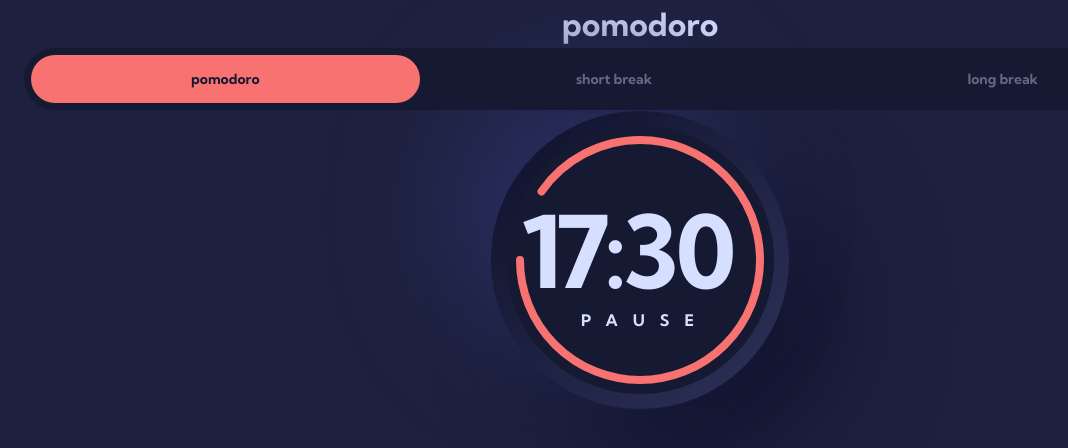
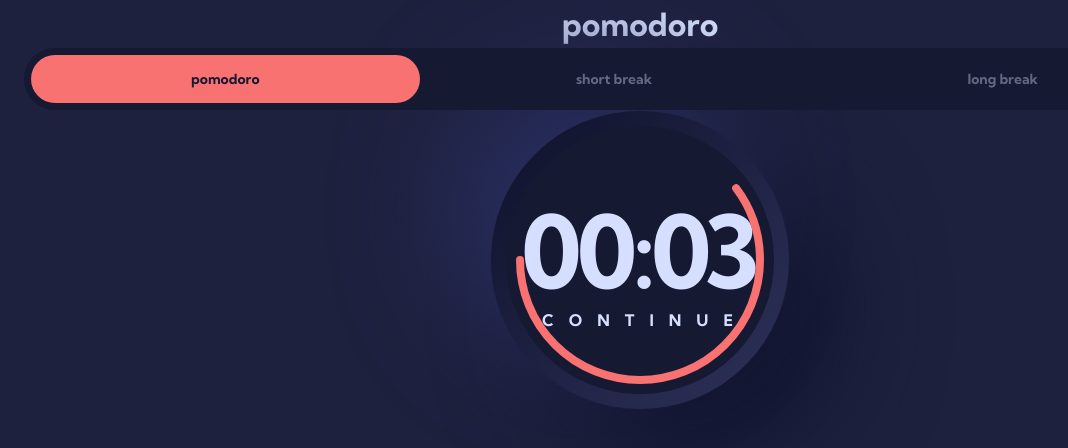
Before and after one commit to WandoCode/pomodoro, a Next.js app: page / in a window 1280 px wide. Shown: the top 448 px of the page, without its empty margins (0-1068 px from the left). Built offline with nearby package versions, Linux system fonts and the light colour scheme.

Commit message:
Add timer fct to the Counter component: start, pause, continue; and time decrease at each second

```diff
--- a/src/components/molecules/Counter.tsx
+++ b/src/components/molecules/Counter.tsx
@@ -3,16 +3,20 @@ import { Circle } from '../svgs/Circle'
 interface Props {
   timeLeft: string
   timePercentage: number
+  textAction: string
+  onToggleAction: () => void
 }
-const Counter = ({ timeLeft, timePercentage }: Props) => {
-  const handleClick = () => {
-    console.log(1)
-  }
+const Counter = ({
+  timeLeft,
+  timePercentage,
+  textAction,
+  onToggleAction,
+}: Props) => {
   return (
-    <button className="counter" onClick={handleClick}>
+    <button className="counter" onClick={onToggleAction}>
       <Circle className="counter__circle" timePercentage={timePercentage} />
       <p className="counter__time h1 fc-neutral-400">{timeLeft}</p>
-      <p className="counter__action h3 fc-neutral-400">pause</p>
+      <p className="counter__action h3 fc-neutral-400">{textAction}</p>
     </button>
   )
 }
--- /dev/null
+++ b/src/helpers/number.ts
@@ -0,0 +1,11 @@
+const formatSecondToMinuteString = (sec: number) => {
+  let minutes = Math.floor(sec / 60).toString()
+  let seconds = (sec % 60).toString()
+
+  if (minutes.length === 1) minutes = `0${minutes}`
+  if (seconds.length === 1) seconds = `0${seconds}`
+
+  return `${minutes}:${seconds}`
+}
+
+export { formatSecondToMinuteString }
--- a/src/pages/index.tsx
+++ b/src/pages/index.tsx
@@ -1,11 +1,54 @@
-import InputNumber from '@/components/atoms/InputNumber'
 import Counter from '@/components/molecules/Counter'
 import PomodoroTypesChoice from '@/components/molecules/PomodoroTypesChoice'
-import { useState } from 'react'
+import { formatSecondToMinuteString } from '@/helpers/number'
+import { useCallback, useEffect, useState } from 'react'
 
 export default function Home() {
   const POMODORO_TYPES = ['pomodoro', 'short break', 'long break']
   const [currPomodoroType, setCurrPomodoroType] = useState(POMODORO_TYPES[0])
+  const [inPause, setInPause] = useState(true)
+  const [totalTime, setTotalTime] = useState(5) // Temps total du minuteur en secondes
+  const [remainingTime, setRemainingTime] = useState(3) // Temps restant en secondes
+  const [intervalKey, setIntervalKey] = useState<NodeJS.Timer | null>()
+
+  const handleStopTimer = useCallback(() => {
+    if (intervalKey) {
+      clearInterval(intervalKey)
+      setIntervalKey(null)
+      setInPause(true)
+    }
+  }, [intervalKey])
+
+  useEffect(() => {
+    if (remainingTime === 0) handleStopTimer()
+    else if (!inPause && !intervalKey) {
+      const interval = setInterval(
+        () => setRemainingTime((old) => old - 1),
+        1000
+      )
+      setIntervalKey(interval)
+    } else if (inPause) {
+      handleStopTimer()
+    }
+  }, [inPause, intervalKey, handleStopTimer, remainingTime])
+
+  const toggleAction = () => {
+    if (remainingTime === 0) {
+      restartTimer()
+    } else setInPause((old) => !old)
+  }
+
+  const restartTimer = () => {
+    setRemainingTime(totalTime)
+    setInPause(false)
+  }
+
+  const getTextAction = () => {
+    if (remainingTime === 0 && inPause) return 'Restart'
+    if (remainingTime === totalTime && inPause) return 'start'
+    if (remainingTime !== 0 && inPause) return 'Continue'
+    return 'Pause'
+  }
 
   return (
     <main className="home">
@@ -16,7 +59,12 @@ export default function Home() {
         changeValue={setCurrPomodoroType}
         className="container"
       />
-      <Counter timePercentage={90} timeLeft="17:30" />
+      <Counter
+        timePercentage={(remainingTime * 100) / totalTime}
+        timeLeft={formatSecondToMinuteString(remainingTime)}
+        onToggleAction={toggleAction}
+        textAction={getTextAction()}
+      />
     </main>
   )
 }
```
